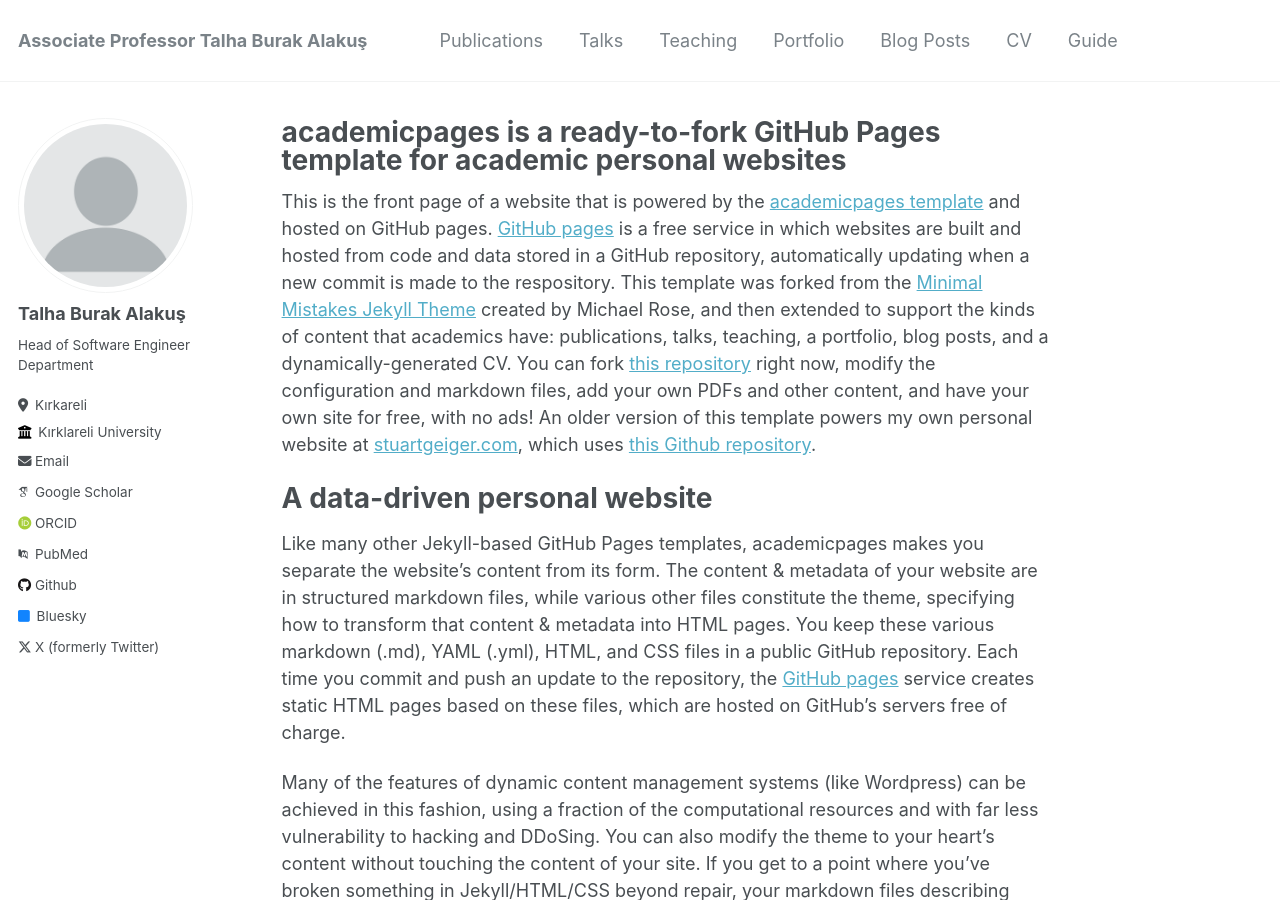
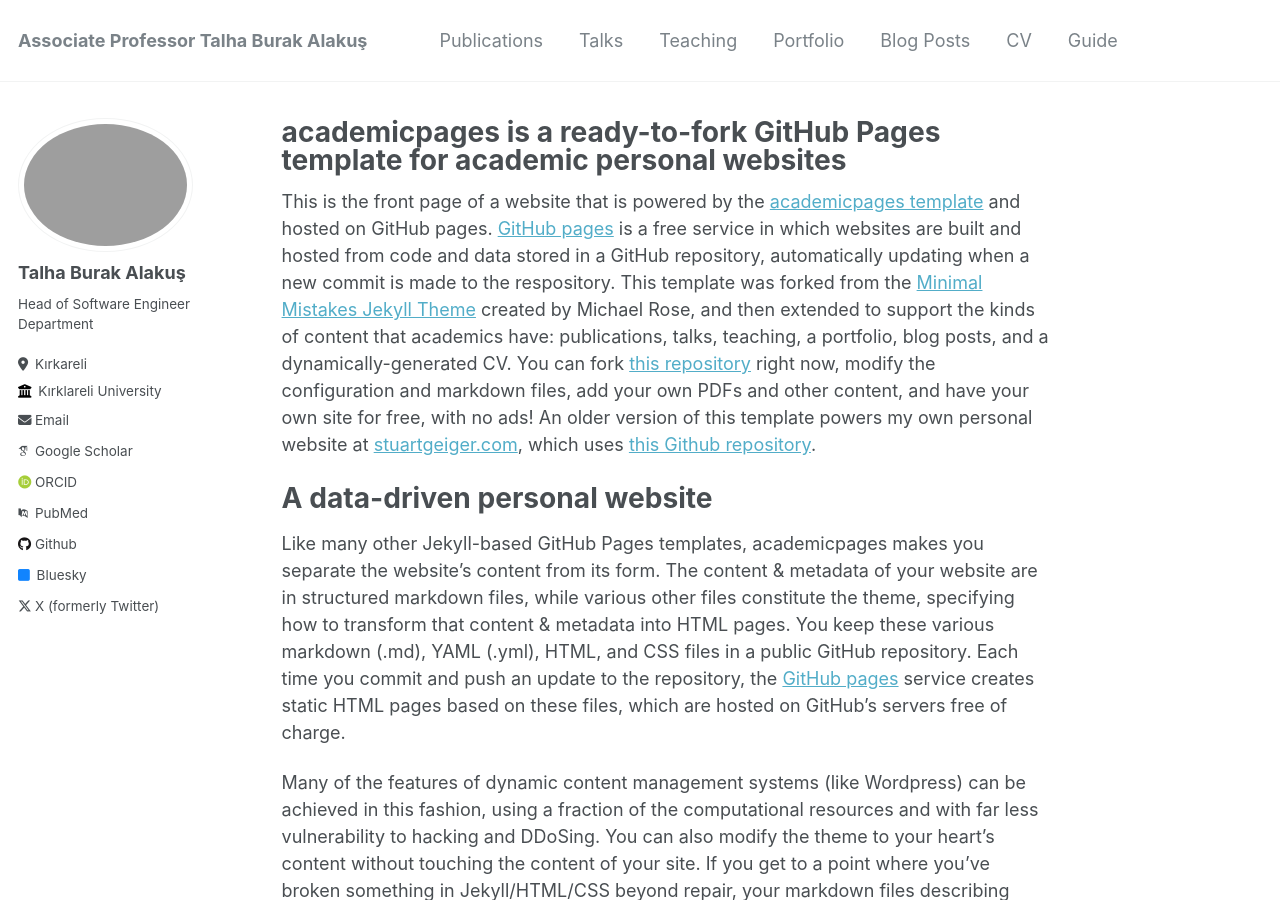
Before and after one commit to burakalakuss/talhaburakalakus.github.io, a Jekyll site: the page built from _pages/about.md, in a window 1280 px wide and 900 px high. Built offline with Jekyll 4.4.1, drawn with Linux system fonts in a browser that asks for light colours; some web fonts are replaced.

Commit message:
Update _config.yml

```diff
--- a/_config.yml
+++ b/_config.yml
@@ -21,7 +21,7 @@ repository               : "academicpages/academicpages.github.io"
 #               Additional customization can be done by editing /_includes/author-profile.html
 author:
   # Biographic information
-  avatar           : "profile.png"
+  avatar           : "profil.jpeg"
   name             : "Talha Burak Alakuş"
   pronouns         : # example: "she/her"
   bio              : "Head of Software Engineer Department"
```
